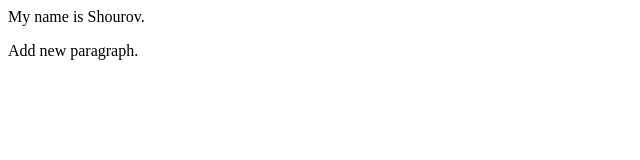
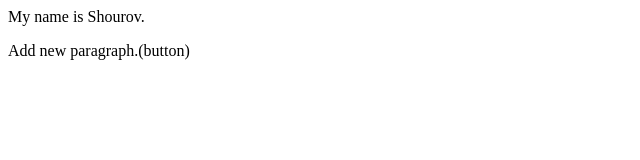
Before and after one commit to Shourov774/Github-Local-Repo, a plain HTML site: page index.html in a window 1280 px wide. Shown: the full height of the page, 0-640 px from the left. Drawn offline with Linux system fonts and the light colour scheme.

```diff
--- a/index.html
+++ b/index.html
@@ -1,3 +1,3 @@
 <p>My name is Shourov.</p>
 
-<p>Add new paragraph.</p>
+<p>Add new paragraph.(button)</p>
```
